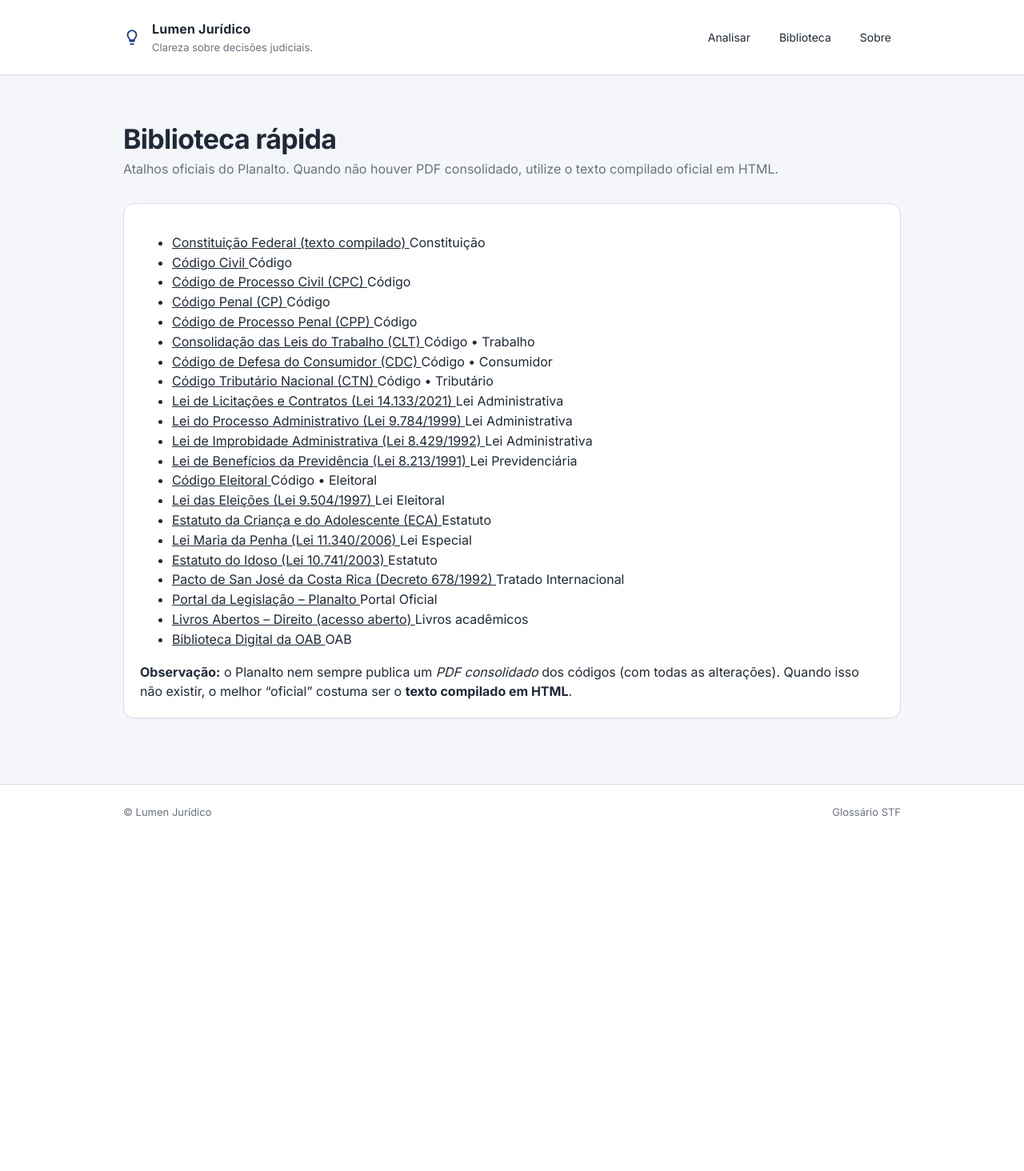
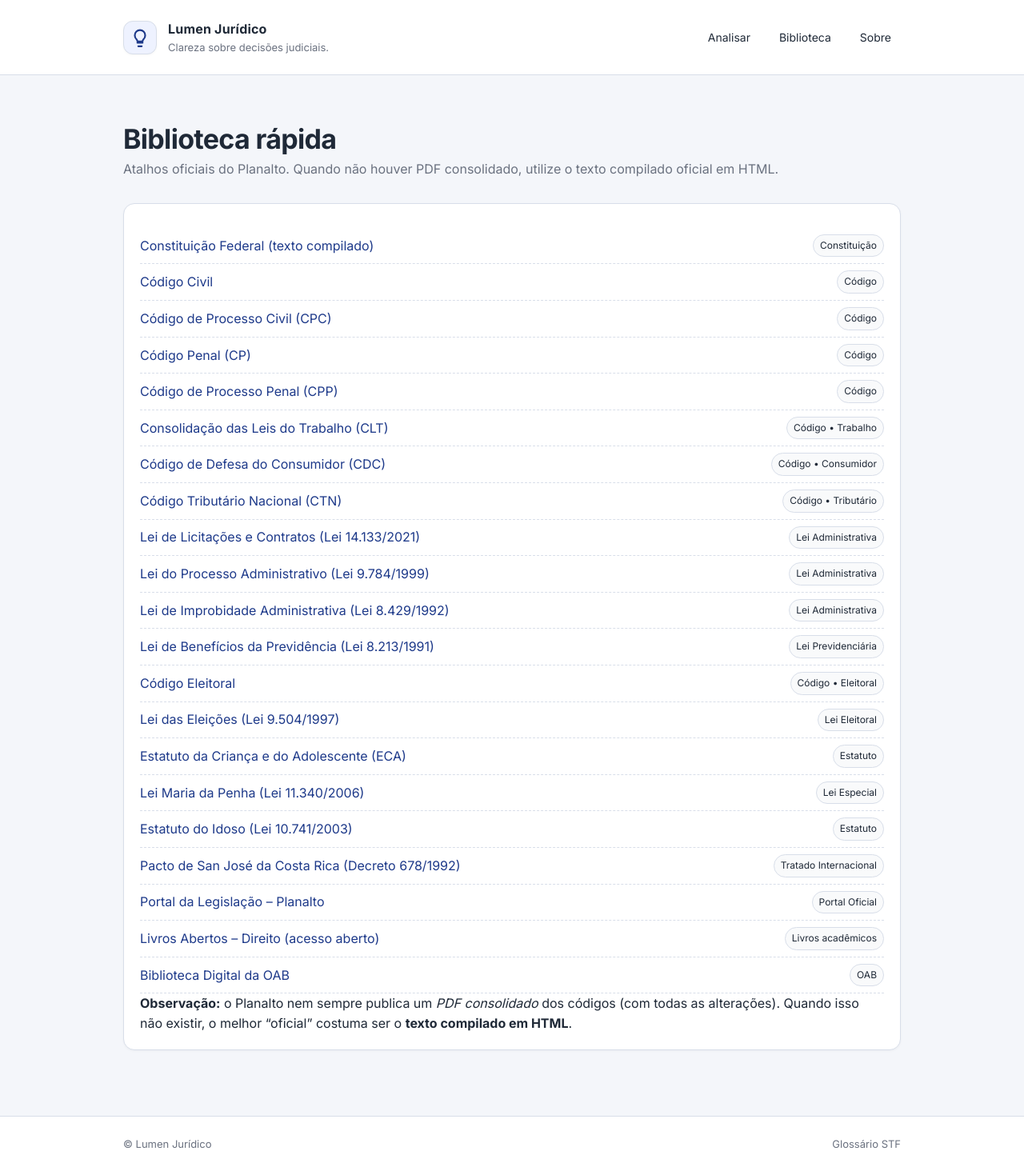
Before and after one commit to sabrinaandraderocha-cmyk/lumen-juridico, a Flask app: page /biblioteca in a window 1280 px wide. Shown: the whole page at 80% size. Before the commit the page ends 1021 px from the top, so only its background shows below. Run offline with Flask 3, Linux system fonts and the light colour scheme.

Commit message:
Update style.css

```diff
--- a/static/style.css
+++ b/static/style.css
@@ -30,9 +30,7 @@
    RESET / BASE
    ========================= */
 
-*{
-  box-sizing:border-box;
-}
+*{ box-sizing:border-box; }
 
 body{
   margin:0;
@@ -42,17 +40,11 @@ body{
   line-height:1.55;
 }
 
-a{
-  color:inherit;
-}
+a{ color:inherit; }
 
-p{
-  margin:0;
-}
+p{ margin:0; }
 
-.muted{
-  color:var(--muted);
-}
+.muted{ color:var(--muted); }
 
 /* =========================
    LAYOUT
@@ -93,16 +85,25 @@ p{
   gap:14px;
 }
 
-/* 🔑 ÍCONE DA LÂMPADA (SEM FUNDO) */
+/* ✅ LÂMPADA MAIOR + FUNDO SUAVE (premium) */
 .brand-icon{
-  display:flex;
+  width:42px;
+  height:42px;
+  display:inline-flex;
   align-items:center;
   justify-content:center;
   color:var(--accent);
+  background:#eef2ff;
+  border:1px solid var(--border);
+  border-radius:12px;
+  box-shadow:0 1px 3px rgba(0,0,0,.04);
+  transform:translateY(1px);
 }
 
 .brand-icon svg{
   display:block;
+  width:26px;
+  height:26px;
 }
 
 .brand-name{
@@ -218,9 +219,7 @@ p{
 }
 
 @media(min-width:860px){
-  .grid2{
-    grid-template-columns:1fr 1fr;
-  }
+  .grid2{ grid-template-columns:1fr 1fr; }
 }
 
 /* =========================
@@ -316,6 +315,61 @@ input[type="file"]{
 }
 
 /* =========================
+   LISTAS / LINKS
+   ========================= */
+
+ul{
+  padding-left:18px;
+  margin:8px 0 0;
+}
+
+.links{
+  list-style:none;
+  padding:0;
+  margin:10px 0 0;
+}
+
+.links li{
+  display:flex;
+  justify-content:space-between;
+  align-items:center;
+  gap:10px;
+  padding:8px 0;
+  border-bottom:1px dashed var(--border);
+}
+
+.links a{
+  text-decoration:none;
+  color:var(--accent);
+}
+
+.links a:hover{
+  text-decoration:underline;
+}
+
+.pill{
+  font-size:12px;
+  padding:4px 8px;
+  border-radius:999px;
+  border:1px solid var(--border);
+  background:#f9fafb;
+}
+
+/* =========================
+   BLOCOS DE TEXTO
+   ========================= */
+
+.pre{
+  background:#f9fafb;
+  border:1px dashed var(--border);
+  border-radius:10px;
+  padding:14px;
+  white-space:pre-wrap;
+  font-size:13px;
+  line-height:1.6;
+}
+
+/* =========================
    FLASH MESSAGES
    ========================= */
 
```
